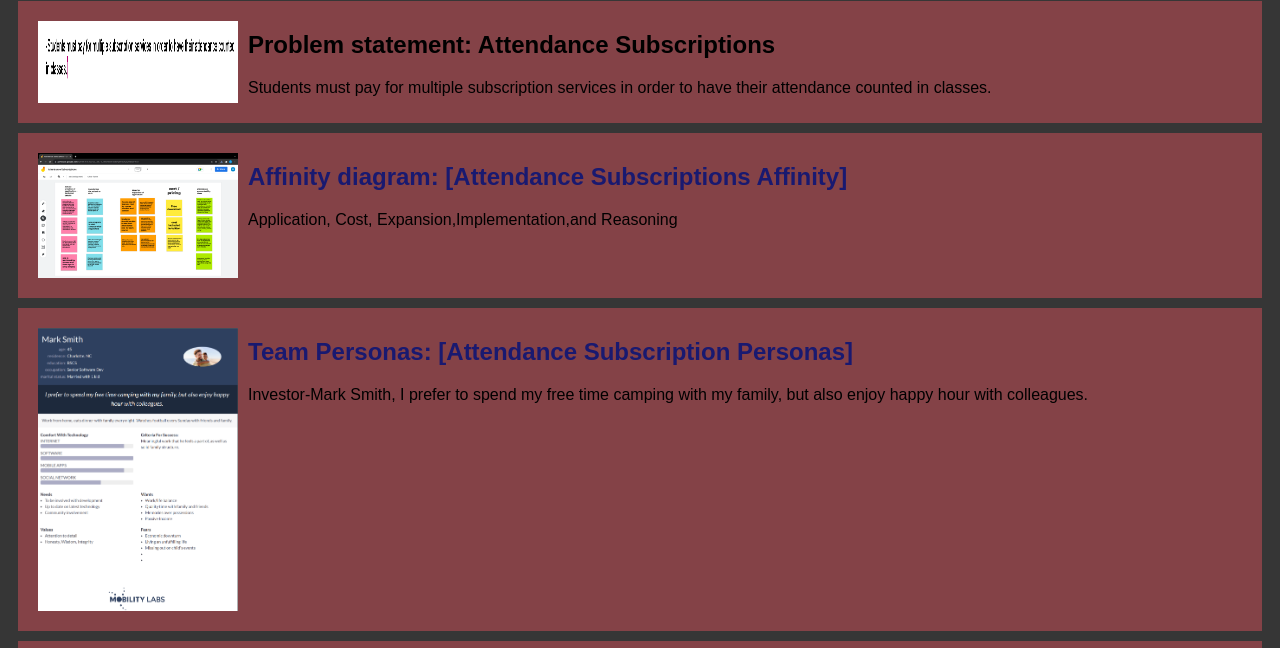
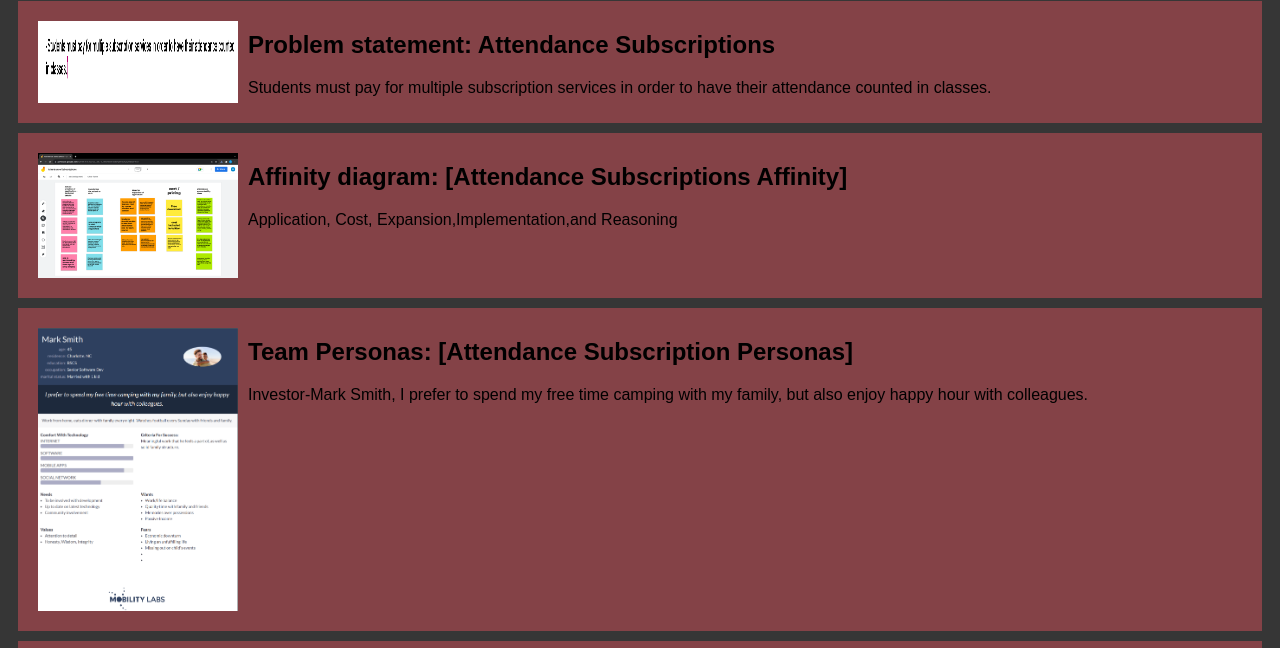
Before and after one commit to PearsonMattW/PearsonMattW.github.io, a plain HTML site: page index.html in a window 1280 px wide. Shown: the part 79-727 px from the top of the page. Drawn offline with Linux system fonts and the light colour scheme.

Commit message:
Update styles.css

```diff
--- a/styles.css
+++ b/styles.css
@@ -8,7 +8,7 @@ text-align: center;
 }
 a {
  text-decoration: none; /* remove underlining on anchor tags */
- color: midnightblue; /* pick the color you want */
+ color: black; /* pick the color you want */
 }
 .assign {
 display: flex;
```
